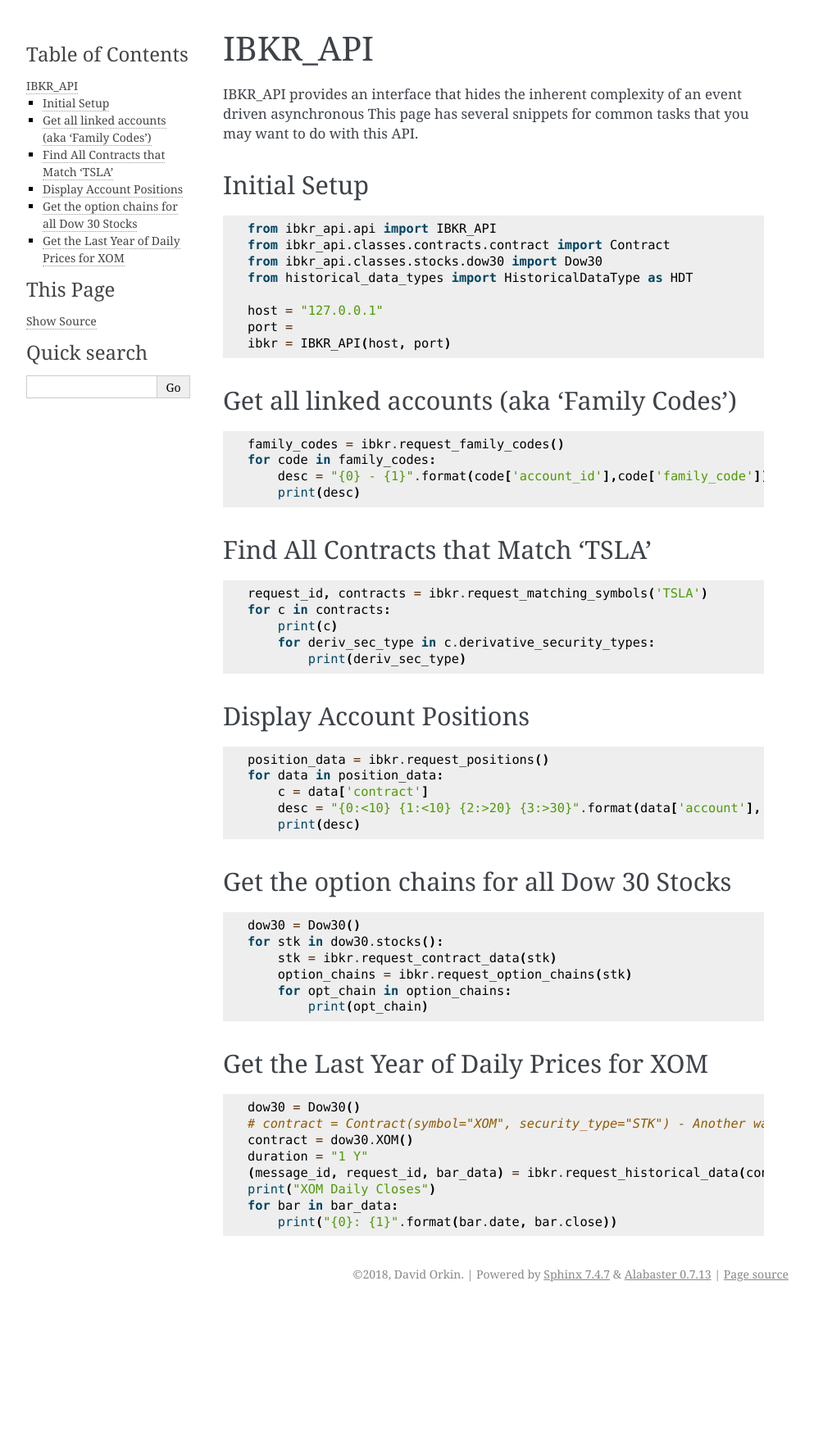
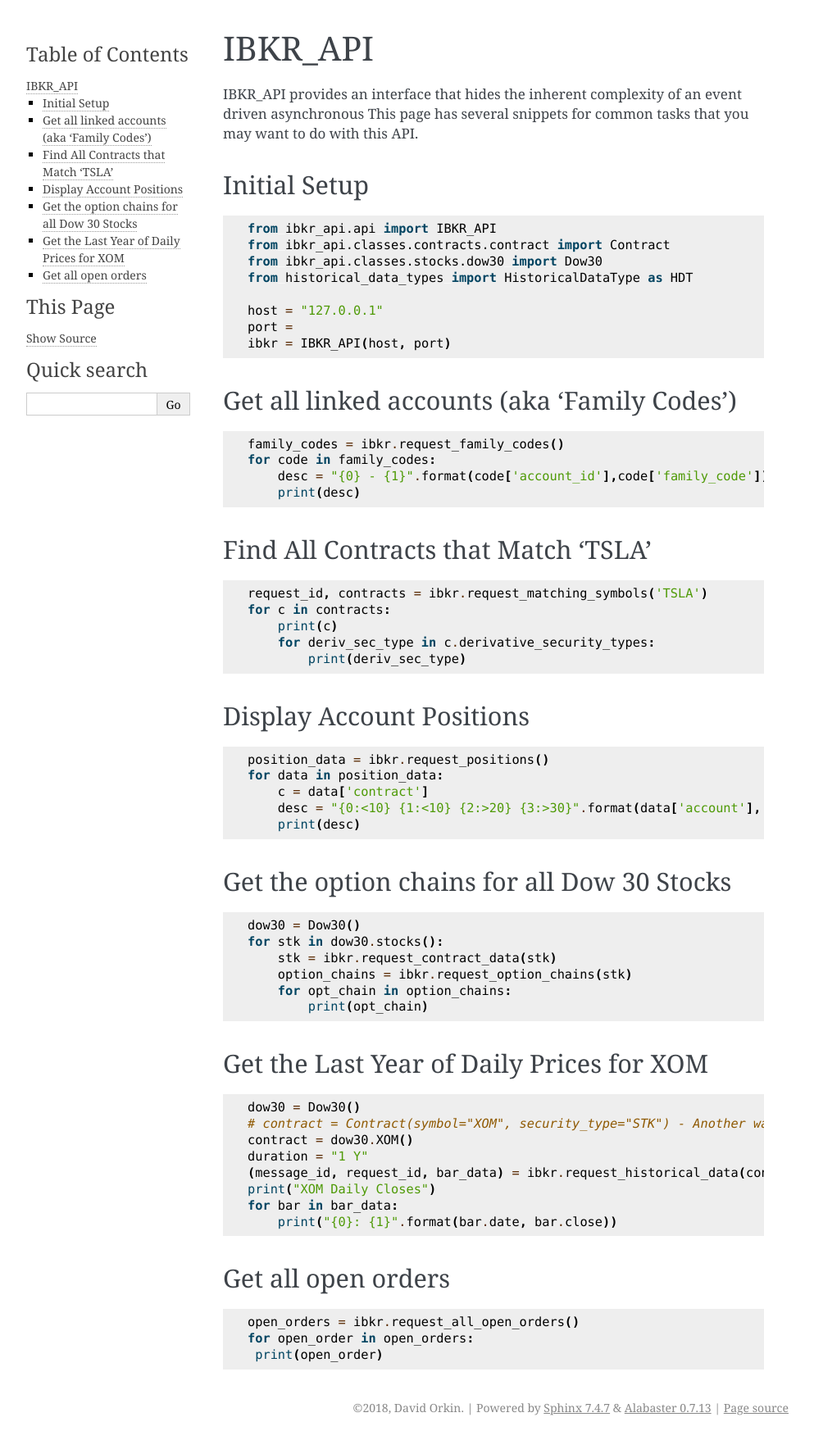
Before and after one commit to OrangeCardinal/ibkr_api, a Sphinx documentation site: the page built from docs/samples/ibkr_api.rst, in a window 1280 px wide. Shown: the whole page at 82% size, without its empty margins (148-1141 px from the left). Built offline with Sphinx 7.4.7, drawn with Linux system fonts in a browser that asks for light colours; formulas are drawn with MathJax 3; before the commit the page ends 1594 px from its top, so only the background shows below that.

Commit message:
Added snippet showing how to get all open orders.

```diff
--- a/docs/samples/ibkr_api.rst
+++ b/docs/samples/ibkr_api.rst
@@ -72,3 +72,12 @@
     print("XOM Daily Closes")
     for bar in bar_data:
         print("{0}: {1}".format(bar.date, bar.close))
+
+
+Get all open orders
+-------------------
+.. code-block:: python
+
+   open_orders = ibkr.request_all_open_orders()
+   for open_order in open_orders:
+    print(open_order)
```
